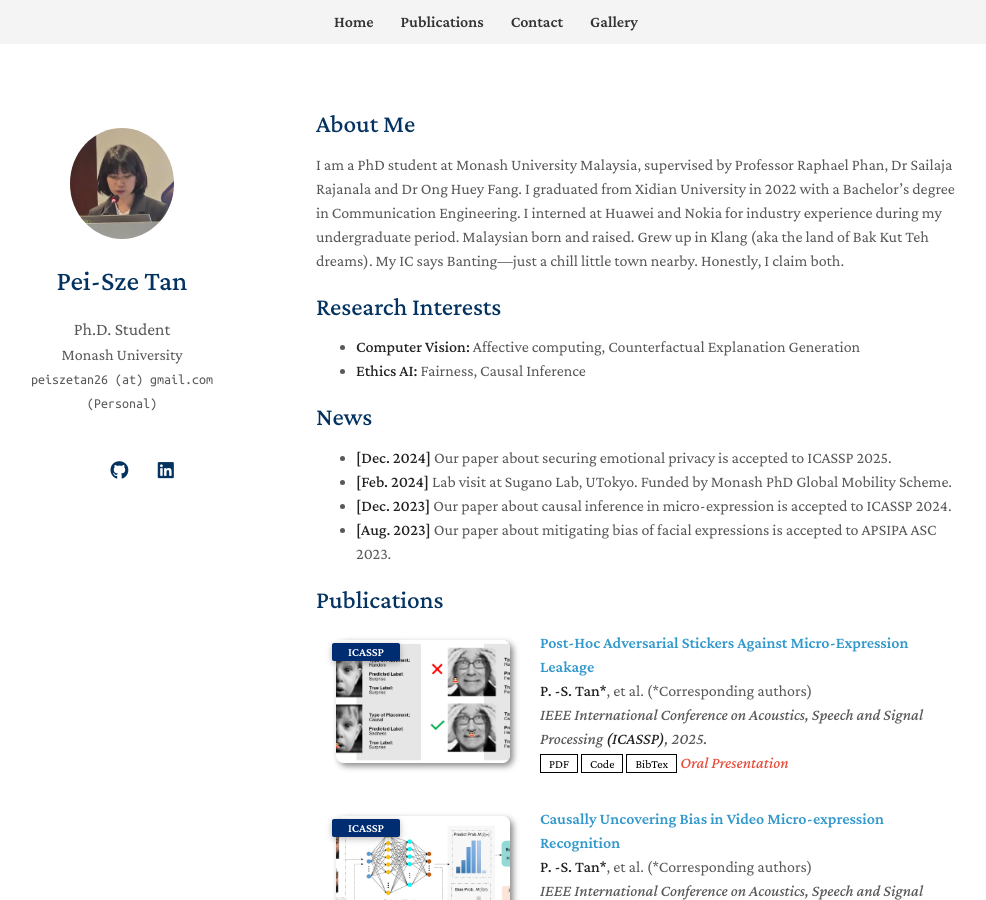
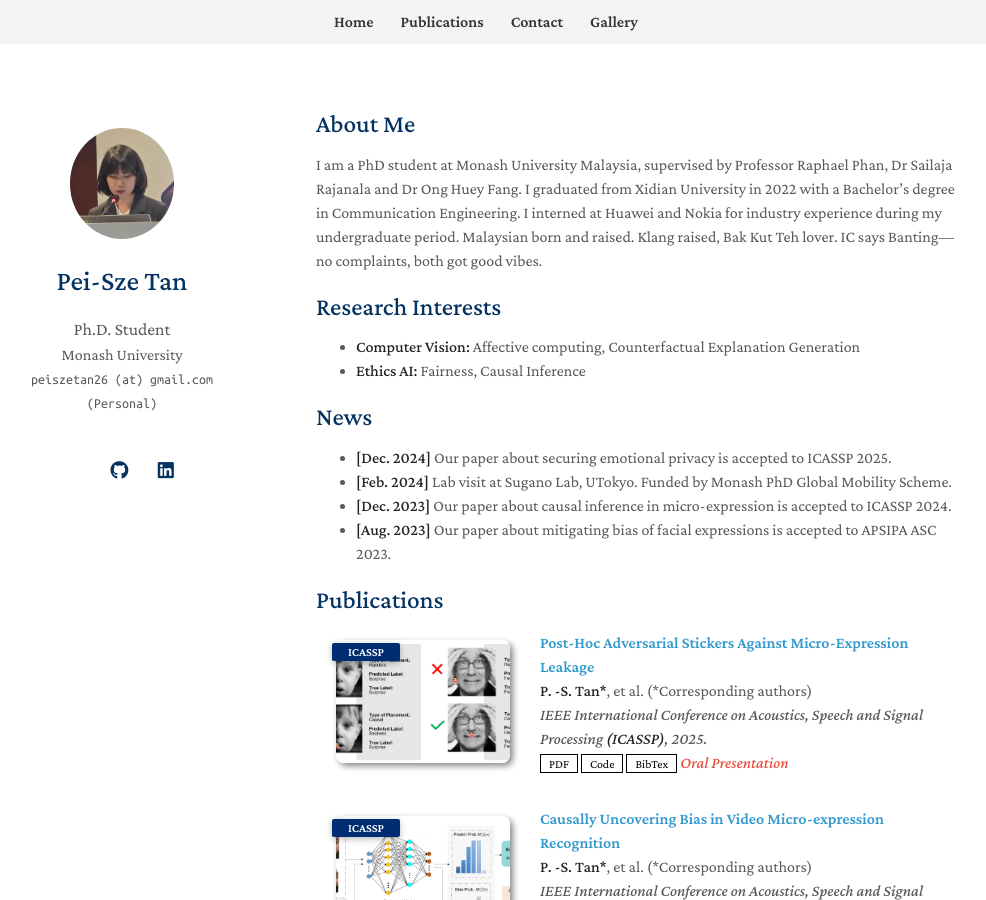
Before and after one commit to noobasuna/tpeisze, a Jekyll site: the page built from index.md, in a window 1280 px wide and 900 px high. Shown: the whole window, without its empty margins (154-1140 px from the left). Built offline with Jekyll 4.4.1, drawn with Linux system fonts in a browser that asks for light colours; a style sheet for code colours, icons or effects is not loaded; our own code applies the rules of GitHub Pages for plain Markdown files.

Commit message:
Update index.md

```diff
--- a/index.md
+++ b/index.md
@@ -4,7 +4,7 @@
 
 ## About Me
 
-I am a PhD student at Monash University Malaysia, supervised by Professor Raphael Phan, Dr Sailaja Rajanala and Dr Ong Huey Fang. I graduated from Xidian University in 2022 with a Bachelor's degree in Communication Engineering. I interned at Huawei and Nokia for industry experience during my undergraduate period. Malaysian born and raised. Grew up in Klang (aka the land of Bak Kut Teh dreams). My IC says Banting—just a chill little town nearby. Honestly, I claim both.
+I am a PhD student at Monash University Malaysia, supervised by Professor Raphael Phan, Dr Sailaja Rajanala and Dr Ong Huey Fang. I graduated from Xidian University in 2022 with a Bachelor's degree in Communication Engineering. I interned at Huawei and Nokia for industry experience during my undergraduate period. Malaysian born and raised. Klang raised, Bak Kut Teh lover. IC says Banting—no complaints, both got good vibes.
 
 ## Research Interests
 
```
